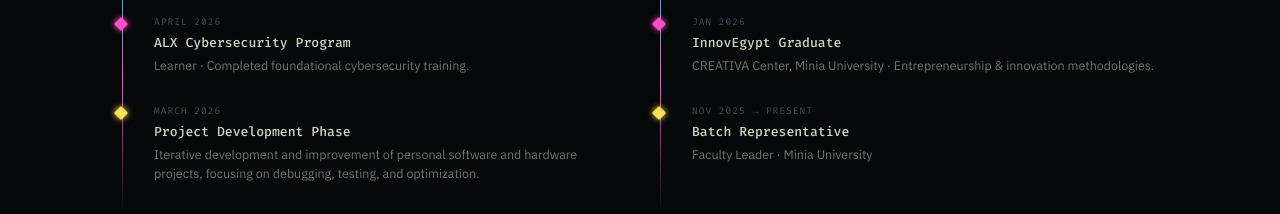
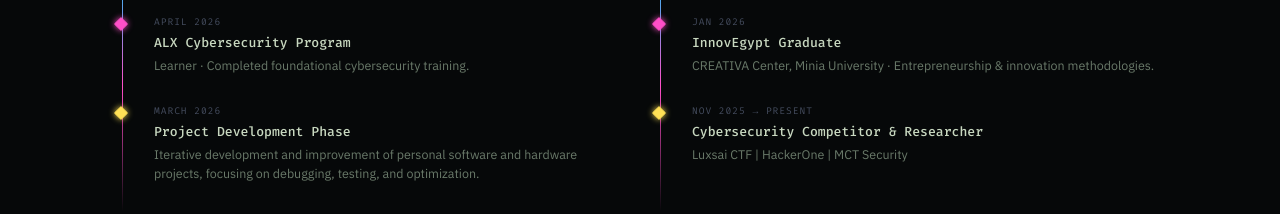
Before and after one commit to hala705/HalaYasser.dev, a plain HTML site: page index.html in a window 1280 px wide. Shown: the part 3440-3654 px from the top of the page. Drawn offline with Linux system fonts and the light colour scheme.

Commit message:
Update index.html

```diff
--- a/index.html
+++ b/index.html
@@ -1097,8 +1097,8 @@
         <div class="tl-item">
           <div class="tl-dot tl-dot-y"></div>
           <div class="tl-date">Nov 2025 → Present</div>
-          <div class="tl-event">Batch Representative</div>
-          <div class="tl-desc">Faculty Leader · Minia University</div>
+          <div class="tl-event">Cybersecurity Competitor & Researcher</div>
+          <div class="tl-desc">Luxsai CTF | HackerOne | MCT Security</div>
         </div>
 
       </div>
```
